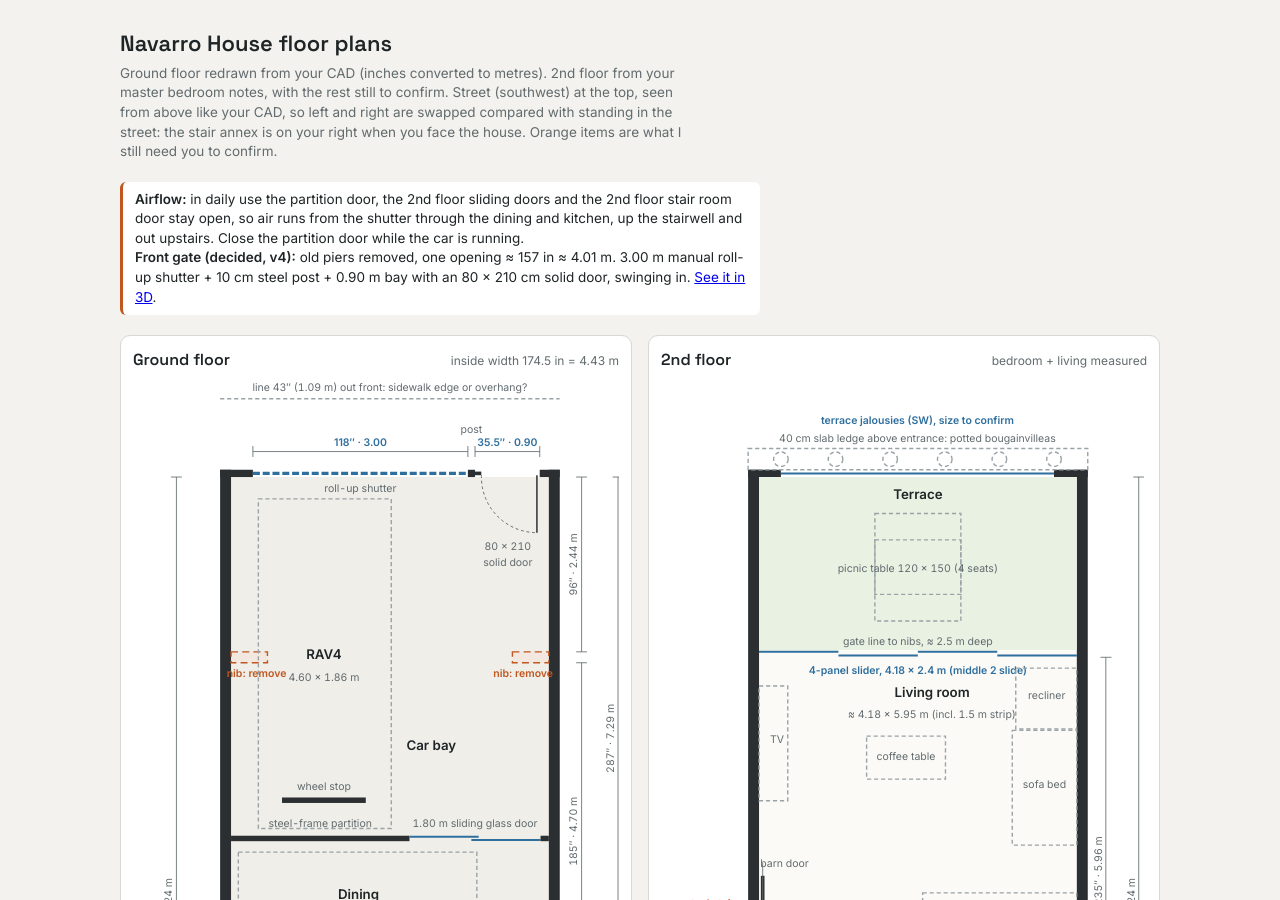
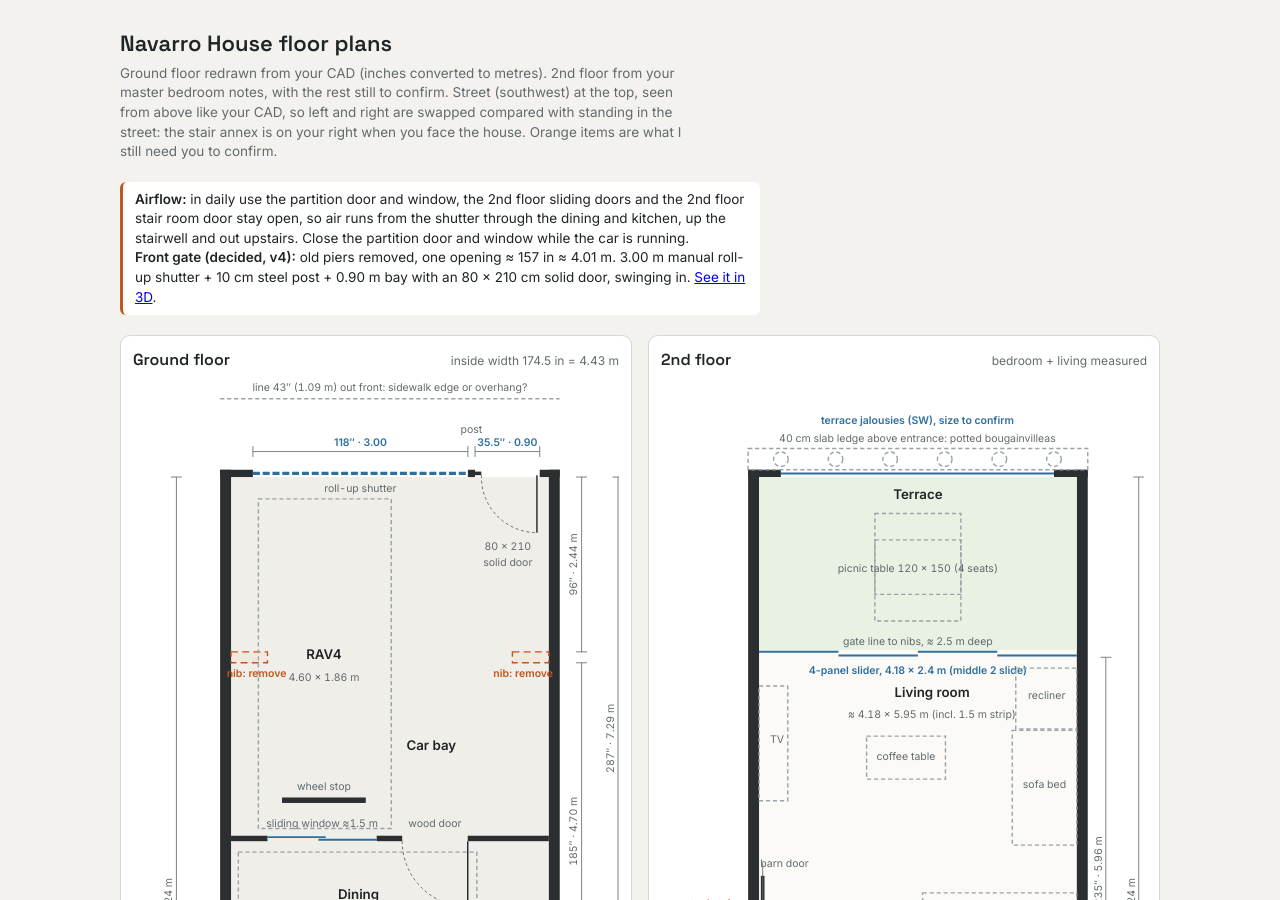
Before and after one commit to tatayotter/navarro-house, a Jekyll site: the page house/floor-plans-v1.html, which Jekyll copies as it is, in a window 1280 px wide and 900 px high. Built offline with Jekyll 4.4.1, drawn with Linux system fonts in a browser that asks for light colours.

Commit message:
Car bay partition: new plan page (wood door + sliding window, ₱35k–64k online); floor plans + electrical drawings updated
Co-Authored-By: Claude Opus 5.5 <noreply@anthropic.com>
Claude-Session: https://claude.ai/code/session_01RUWgCPyQCGQ8Ps1a6ccbMc

```diff
--- a/house/floor-plans-v1.html
+++ b/house/floor-plans-v1.html
@@ -71,7 +71,7 @@ td.n{font-variant-numeric:tabular-nums;white-space:nowrap}
     <h1>Navarro House floor plans</h1>
     <p class="sub">Ground floor redrawn from your CAD (inches converted to metres). 2nd floor from your master bedroom notes, with the rest still to confirm. Street (southwest) at the top, seen from above like your CAD, so left and right are swapped compared with standing in the street: the stair annex is on your right when you face the house. Orange items are what I still need you to confirm.</p>
   </header>
-  <div class="flag"><b>Airflow:</b> in daily use the partition door, the 2nd floor sliding doors and the 2nd floor stair room door stay open, so air runs from the shutter through the dining and kitchen, up the stairwell and out upstairs. Close the partition door while the car is running.<br><b>Front gate (decided, v4):</b> old piers removed, one opening ≈ 157 in ≈ 4.01 m. 3.00 m manual roll-up shutter + 10 cm steel post + 0.90 m bay with an 80 × 210 cm solid door, swinging in. <a href="airflow-3d-v1.html">See it in 3D</a>.</div>
+  <div class="flag"><b>Airflow:</b> in daily use the partition door and window, the 2nd floor sliding doors and the 2nd floor stair room door stay open, so air runs from the shutter through the dining and kitchen, up the stairwell and out upstairs. Close the partition door and window while the car is running.<br><b>Front gate (decided, v4):</b> old piers removed, one opening ≈ 157 in ≈ 4.01 m. 3.00 m manual roll-up shutter + 10 cm steel post + 0.90 m bay with an 80 × 210 cm solid door, swinging in. <a href="airflow-3d-v1.html">See it in 3D</a>.</div>
   <div class="plans">
 <section class="sheet"><h2>Ground floor <span>inside width 174.5 in = 4.43 m</span></h2><svg id="g"></svg></section>
 <section class="sheet"><h2>2nd floor <span>bedroom + living measured</span></h2><svg id="s"></svg></section>
@@ -145,9 +145,10 @@ rect(39.4,68.9,461.5,478,'wet'); text(54,472,'sink','dim'); text(33,472,'bin','d
 rect(86,140,291,323,'furn'); text(113,316,'shelves','dim'); text(62,316,'open','dim');
 // dining zone between car and kitchen
 rect(4,135,206,282,'furn'); text(70,232,'Dining','lbl'); text(70,244,'to plan: ≈ 2.2 m deep','dim');
-// car bay / dining partition: full-height steel frame + 1.80 m sliding glass door, usually open for airflow
-rect(0,98,197,200,'wall'); line(98,197.6,136,197.6,'glass'); line(132,199.4,170,199.4,'glass'); rect(170,W,197,200,'wall');
-text(134,192,'1.80 m sliding glass door','dim'); text(49,192,'steel-frame partition','dim');
+// car bay / dining partition (Rowil 19 Nov): solid wall with a sliding window over the car (watch the car, open for air) + solid wood door at the walkway, swinging into the dining side (positions provisional)
+rect(0,20,197,200,'wall'); line(20,197.8,52,197.8,'glass'); line(48,199.2,80,199.2,'glass'); rect(80,94,197,200,'wall'); rect(130,W,197,200,'wall');
+line(130,200,130,236,'door'); o+=`<path class="arc" d="M${X(94)},${Y(200)} A${(36*S).toFixed(1)},${(36*S).toFixed(1)} 0 0 0 ${X(130)},${Y(236)}"/>`;
+text(50,192,'sliding window ≈1.5 m','dim'); text(112,192,'wood door','dim');
 // wheel stop (car bay vents through the perforated top of the shutter; side walls are party walls)
 rect(28,74,176,179,'wall'); text(51,172,'wheel stop','dim');
 
--- a/index.html
+++ b/index.html
@@ -131,6 +131,10 @@ footer a{color:var(--accent);font-weight:500}
       <div class="ico"><svg viewBox="0 0 24 24" fill="none" stroke="currentColor" stroke-width="1.8" stroke-linejoin="round"><path d="M3 6h18M5 6v3M19 6v3M4 9h16M8 9v2M12 9v2M16 9v2"/></svg></div>
       <div class="card-txt"><h3>Ceilings</h3><p>PVC panels and gypsum by room: ₱69k–102k</p></div><span class="arrow">›</span>
     </a>
+    <a class="card mini" href="house/car-bay-partition.html">
+      <div class="ico"><svg viewBox="0 0 24 24" fill="none" stroke="currentColor" stroke-width="1.8" stroke-linejoin="round"><path d="M3 21V4h18v17M3 21h18"/><rect x="5" y="8" width="7" height="5"/><path d="M14 21V9h5v12M17.5 15h.01"/></svg></div>
+      <div class="card-txt"><h3>Car bay partition</h3><p>Wood door + sliding window: ₱35k–64k</p></div><span class="arrow">›</span>
+    </a>
     <a class="card mini" href="house/glass-aluminium.html">
       <div class="ico"><svg viewBox="0 0 24 24" fill="none" stroke="currentColor" stroke-width="1.8" stroke-linejoin="round"><rect x="4" y="3" width="16" height="18" rx="1"/><path d="M12 3v18M4 12h16"/></svg></div>
       <div class="card-txt"><h3>Glass and aluminium</h3><p>Window and door sizes for quotes: ₱104k–164k</p></div><span class="arrow">›</span>
@@ -146,6 +150,7 @@ footer a{color:var(--accent);font-weight:500}
     <a class="st" href="rooms/rooftop-room.html"><span class="pill p-wait">Draft</span><div><b>Rooftop room</b><span class="d">Room with its own T&amp;B, queen bed and window AC. Walls: 1 m concrete half wall, then container-van steel outside and Hardiflex inside up to the roof. About ₱208k–348k (online estimate). Final site measurements coming.</span></div><span class="arrow">›</span></a>
     <div class="st"><span class="pill p-wait">Measuring</span><div><b>Front gate</b><span class="d">Roll-up car shutter plus a small door. Waiting on final measurements.</span></div></div>
     <a class="st" href="house/electrical-materials.html"><span class="pill p-wait">For checking</span><div><b>Electrical wiring</b><span class="d">Whole-house plan drafted: 20 ceiling lights, 32 outlets, 12 smart switch plates. Materials about ₱113k to ₱179k (online estimate). The electrician will check it.</span></div><span class="arrow">›</span></a>
+    <a class="st" href="house/car-bay-partition.html"><span class="pill p-wait">Draft</span><div><b>Car bay partition</b><span class="d">Changed 19 Nov: solid wall with a solid wood main door and a sliding window over the car. About ₱35k–64k (online estimate). Sizes to confirm on site.</span></div><span class="arrow">›</span></a>
     <a class="st" href="house/glass-aluminium.html"><span class="pill p-wait">Measuring</span><div><b>Glass and aluminium</b><span class="d">All windows and sliding doors in one list for supplier quotes. Terrace jalousie now 6 bays. About ₱104k–164k (online estimate). Sizes to be measured on site.</span></div><span class="arrow">›</span></a>
     <a class="st" href="house/plumbing-materials.html"><span class="pill p-wait">Draft</span><div><b>Plumbing</b><span class="d">Decided: our own new septic tank under the car bay (the old one is shared with the neighbours). Kitchen and ground T&amp;B on city water; a tank and quiet auto-stop pump in the car bay feed the rooftop, hoses, and the ground floor during water schedules. Hose faucets on the terrace and rooftop. Materials about ₱93k–142k (online estimate).</span></div><span class="arrow">›</span></a>
     <a class="st" href="house/ceilings.html"><span class="pill p-done">Planned</span><div><b>Ceilings</b><span class="d">Decided: White Oak PVC ceiling panels in the bedroom, living room, kitchen and dining; gypsum on the terrace. About ₱69k–102k (online estimate). Panels on sale until 30 Nov.</span></div><span class="arrow">›</span></a>
```
Also changed, not shown: house/car-bay-partition.md (added, +84 -0 lines), house/electrical-layout-v1.html (+4 -3 lines), README.md.
